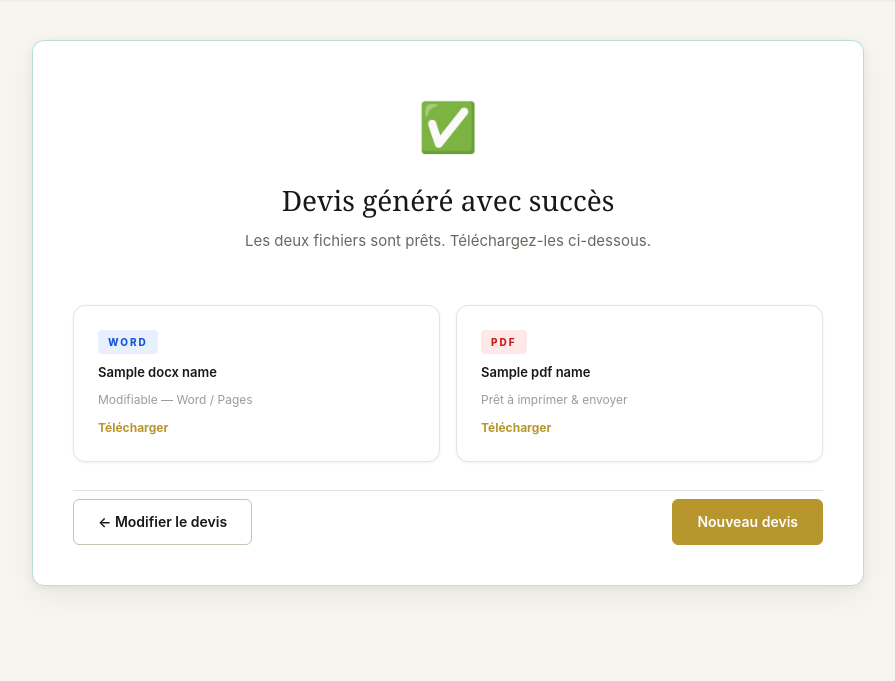
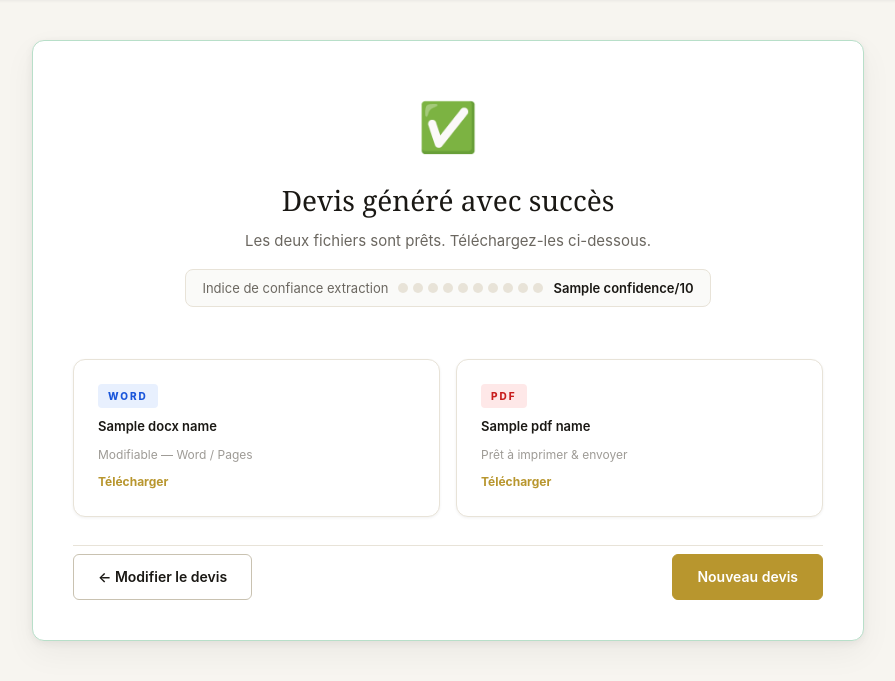
Before and after one commit to CamargAqua/DouxDevis, a Flask app: template templates/done.html in a window 1280 px wide. Shown: the part 60-741 px from the top of the page, without its empty margins (192-1087 px from the left). Run offline with Flask 3, Linux system fonts and the light colour scheme; the template is opened without the code that fills it: most values are stand-ins (such as "Sample title", 1, 10 or a date in 2020).

Commit message:
Feat: indice de confiance extraction sur 10 dans la page done
Co-Authored-By: Claude Sonnet 4.6 <noreply@anthropic.com>

```diff
--- a/app.py
+++ b/app.py
@@ -116,6 +116,7 @@ def create_app() -> Flask:
 
         session["token"] = token
         session["data"] = data
+        session["confidence"] = data.get("confidence", 5)
         session["source_pdf"] = pdf_path.name
 
         return redirect(url_for("review"))
@@ -170,6 +171,7 @@ def create_app() -> Flask:
             docx_name=docx_name,
             pdf_name=pdf_name,
             method=method,
+            confidence=session.get("confidence", None),
         )
 
     @app.route("/download/<token>/<path:filename>")
--- a/pdf_extractor.py
+++ b/pdf_extractor.py
@@ -138,6 +138,37 @@ def _clean(data: dict[str, Any]) -> dict[str, Any]:
     return data
 
 
+def _confidence_score(data: dict[str, Any]) -> int:
+    """Calcule un indice de confiance sur 10 basé sur la complétude de l'extraction."""
+    score = 0
+    sav = data.get("sav") or {}
+    montre = data.get("montre") or {}
+    client = data.get("client") or {}
+
+    if (data.get("marque") or "").lower() not in ("", "autre"):
+        score += 1
+    if (client.get("nom") or "").strip():
+        score += 1
+    if re.match(r"^\d{6}$", str(sav.get("numero") or "").strip()):
+        score += 1
+    if (sav.get("date") or "").strip():
+        score += 1
+    if (montre.get("modele") or "").strip():
+        score += 1
+    if (montre.get("reference") or "").strip():
+        score += 1
+    if (montre.get("numero_serie") or "").strip():
+        score += 1
+    if data.get("interventions_necessaires"):
+        score += 1
+    if (data.get("total_ttc") or 0) > 0:
+        score += 1
+    if (data.get("delai") or "").strip():
+        score += 1
+
+    return score
+
+
 def extract_from_pdf(pdf_bytes: bytes, api_key: str | None = None) -> dict[str, Any]:
     """Envoie le PDF à Claude et renvoie un dict structuré."""
     api_key = api_key or os.environ.get("ANTHROPIC_API_KEY")
@@ -188,4 +219,6 @@ def extract_from_pdf(pdf_bytes: bytes, api_key: str | None = None) -> dict[str,
     except json.JSONDecodeError as exc:
         raise RuntimeError(f"Réponse Claude non-JSON : {raw[:500]}") from exc
 
-    return _clean(data)
+    cleaned = _clean(data)
+    cleaned["confidence"] = _confidence_score(cleaned)
+    return cleaned
--- a/static/style.css
+++ b/static/style.css
@@ -275,6 +275,23 @@ textarea { resize: vertical; min-height: 90px; }
 .done-hero h1 { font-family: Georgia, serif; font-size: 28px; font-weight: 400; margin-bottom: 6px; }
 .done-hero .lead { color: var(--ink-mid); }
 
+.confidence-bar {
+  display: inline-flex; align-items: center; gap: 10px;
+  margin-top: 16px; padding: 8px 16px;
+  background: var(--bg-card, #fafaf8); border: 1px solid var(--line);
+  border-radius: 8px; font-size: 13px;
+}
+.confidence-label { color: var(--ink-mid); white-space: nowrap; }
+.confidence-dots { display: flex; gap: 5px; }
+.confidence-dot {
+  width: 10px; height: 10px; border-radius: 50%;
+  background: var(--line); transition: background 0.2s;
+}
+.confidence-dot.filled.low  { background: #e05252; }
+.confidence-dot.filled.mid  { background: #d4a017; }
+.confidence-dot.filled.high { background: #4caf7d; }
+.confidence-value { font-weight: 600; color: var(--ink); min-width: 28px; }
+
 .downloads { display: grid; grid-template-columns: 1fr 1fr; gap: 16px; margin: 28px 0; }
 @media(max-width: 520px) { .downloads { grid-template-columns: 1fr; } }
 
--- a/templates/done.html
+++ b/templates/done.html
@@ -7,6 +7,17 @@
     <div class="check">✅</div>
     <h1>Devis généré avec succès</h1>
     <p class="lead">Les deux fichiers sont prêts. Téléchargez-les ci-dessous.</p>
+    {% if confidence is not none %}
+    <div class="confidence-bar">
+      <span class="confidence-label">Indice de confiance extraction</span>
+      <span class="confidence-dots">
+        {% for i in range(1, 11) %}
+          <span class="confidence-dot{% if i <= confidence %} filled{% if confidence <= 4 %} low{% elif confidence <= 6 %} mid{% else %} high{% endif %}{% endif %}"></span>
+        {% endfor %}
+      </span>
+      <span class="confidence-value">{{ confidence }}/10</span>
+    </div>
+    {% endif %}
   </div>
 
   <div class="downloads">
```
